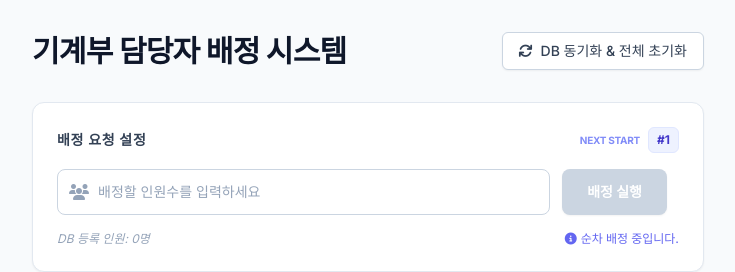
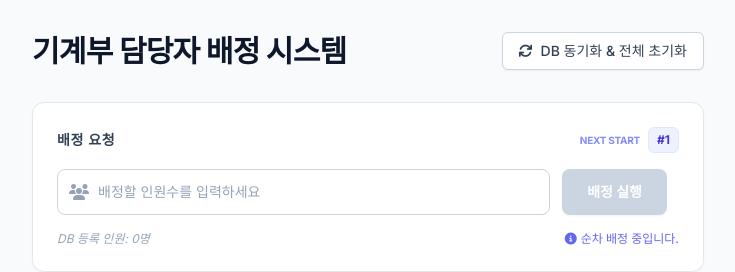
Before and after one commit to ilovejs37/table1, a React (Vite) app: page / in a window 1280 px wide. Shown: the top 272 px of the page, without its empty margins (272-1007 px from the left). Built offline with nearby package versions, Linux system fonts and the light colour scheme; no server answers; the database is empty.

Commit message:
Add files via upload

```diff
--- a/App.tsx
+++ b/App.tsx
@@ -63,6 +63,9 @@ const App: React.FC = () => {
       assignedData: newAssignedBatch,
       currentIndex: nextIndex,
     }));
+
+    // Clear input after assignment to show placeholder
+    setInputCount('');
   };
 
   const handleUndoAssignment = () => {
@@ -103,7 +106,7 @@ const App: React.FC = () => {
           <div className="flex flex-col gap-4">
             <div className="flex justify-between items-center">
               <label className="block text-sm font-bold text-slate-700 uppercase tracking-wider">
-                배정 요청 설정
+                배정 요청
               </label>
               <div className="flex items-center gap-2">
                  <span className="text-[10px] font-bold text-indigo-400 uppercase tracking-tight">Next Start</span>
```
